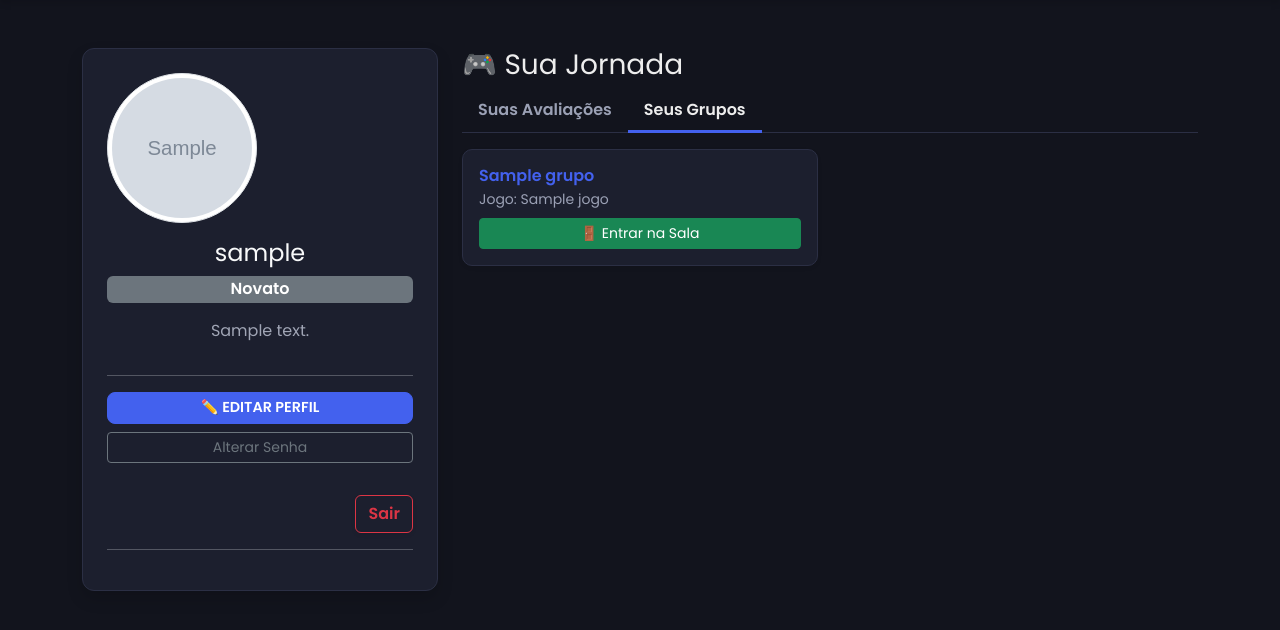
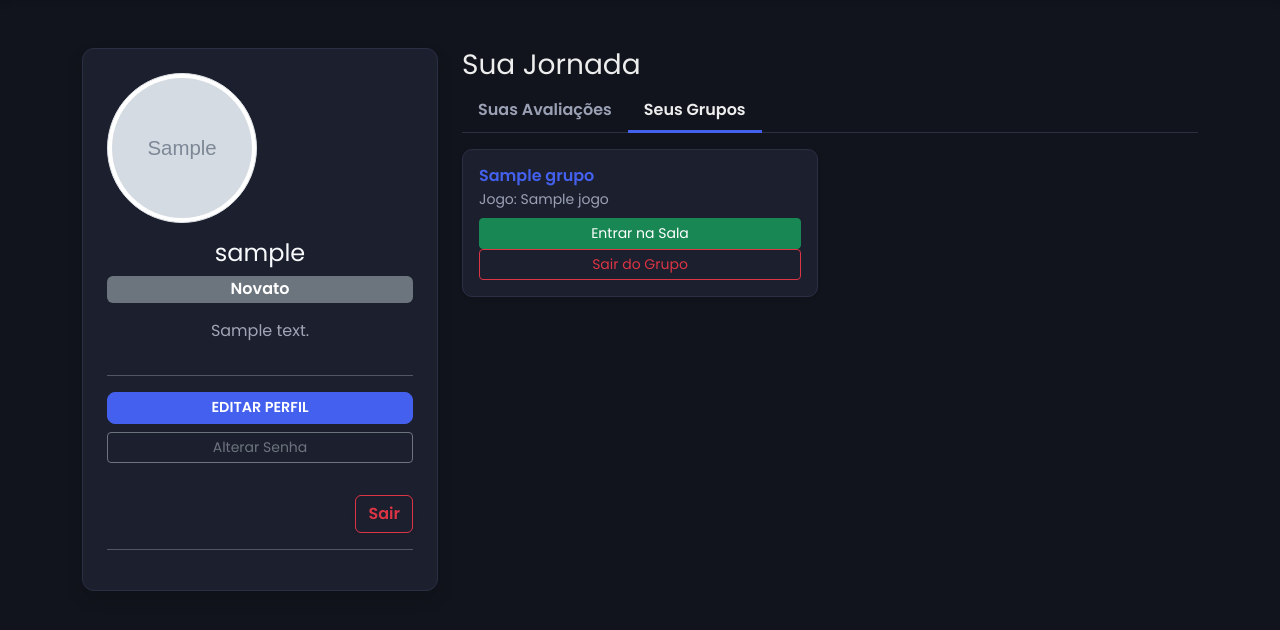
Before and after one commit to David-DEV2005/Gameboxd-Projeto-de-Desenvolvimento-Web-2, a Django app: page /perfil/ in a window 1280 px wide, after a click on "Seus Grupos". Shown: the part 95-725 px from the top of the page. Run offline with Django 5.2, Linux system fonts and the light colour scheme; a user stored in the database is signed in; tables that the repository leaves empty hold one stand-in row (values such as "Sample post"); grey boxes marked "Sample" are stand-in pictures.

Commit message:
Opção de sair dos grupos que participa.
Botão de sair do grupo em que entrei no perfil.

```diff
--- a/lobby/templates/lobby/profile.html
+++ b/lobby/templates/lobby/profile.html
@@ -1,6 +1,6 @@
 {% extends 'lobby/base.html' %}
+{% block content %}
 
-{% block content %}
 <div class="row mt-5">
     <div class="col-md-4 text-center">
         <div class="card shadow p-4">
@@ -9,7 +9,7 @@
             <span class="badge bg-{{ influencia.cor }} fs-6 mb-3">{{ influencia.rank }}</span>
             <p class="text-muted">{{ perfil.bio }}</p>
             <hr>
-            <a href="{% url 'editar_perfil' %}" class="btn btn-primary btn-sm w-100 mb-2">✏️ Editar Perfil</a>
+            <a href="{% url 'editar_perfil' %}" class="btn btn-primary btn-sm w-100 mb-2">Editar Perfil</a>
             <a href="{% url 'password_change' %}" class="btn btn-outline-secondary btn-sm w-100 mb-2">Alterar Senha</a>
             <div class="mt-4 text-end"> <form method="POST" action="{% url 'logout' %}">
                     {% csrf_token %}
@@ -21,7 +21,7 @@
     </div>
 
     <div class="col-md-8">
-        <h3>🎮 Sua Jornada</h3>
+        <h3>Sua Jornada</h3>
 
         <ul class="nav nav-tabs" id="perfilTabs" role="tablist">
             <li class="nav-item" role="presentation">
@@ -64,16 +64,17 @@
                                 <h6 class="fw-bold text-primary mb-1">{{ grupo.nome }}</h6>
                                 <p class="small text-muted mb-2">Jogo: {{ grupo.jogo_foco.titulo }}</p>
 
-                                <a href="{% url 'sala_grupo' grupo.id %}" class="btn btn-sm btn-success w-100 mt-auto">
-                                    🚪 Entrar na Sala
-                                </a>
+                                <a href="{% url 'sala_grupo' grupo.id %}" class="btn btn-sm btn-success w-100 mt-auto">Entrar na Sala</a>
+                                <a href="{% url 'sair_do_grupo' grupo.id %}" class="btn btn-outline-danger btn-sm" onclick="return confirm('Tem certeza que deseja abandonar este grupo?');"> Sair do Grupo</a>
                             </div>
                         </div>
                     {% empty %}
-                        <p class="text-muted">Você ainda não participa de nenhum grupo.</p>
+                        <div class="col-12 text-center py-3 text-muted">
+                            <p class="mb-0">Você não participa de nenhum grupo no momento. Que tal criar um ou se juntar a uma equipe?</p>
+                        </div>
                     {% endfor %}
                 </div>
             </div>
+        </div>
 
-        </div>
 {% endblock %}
```
